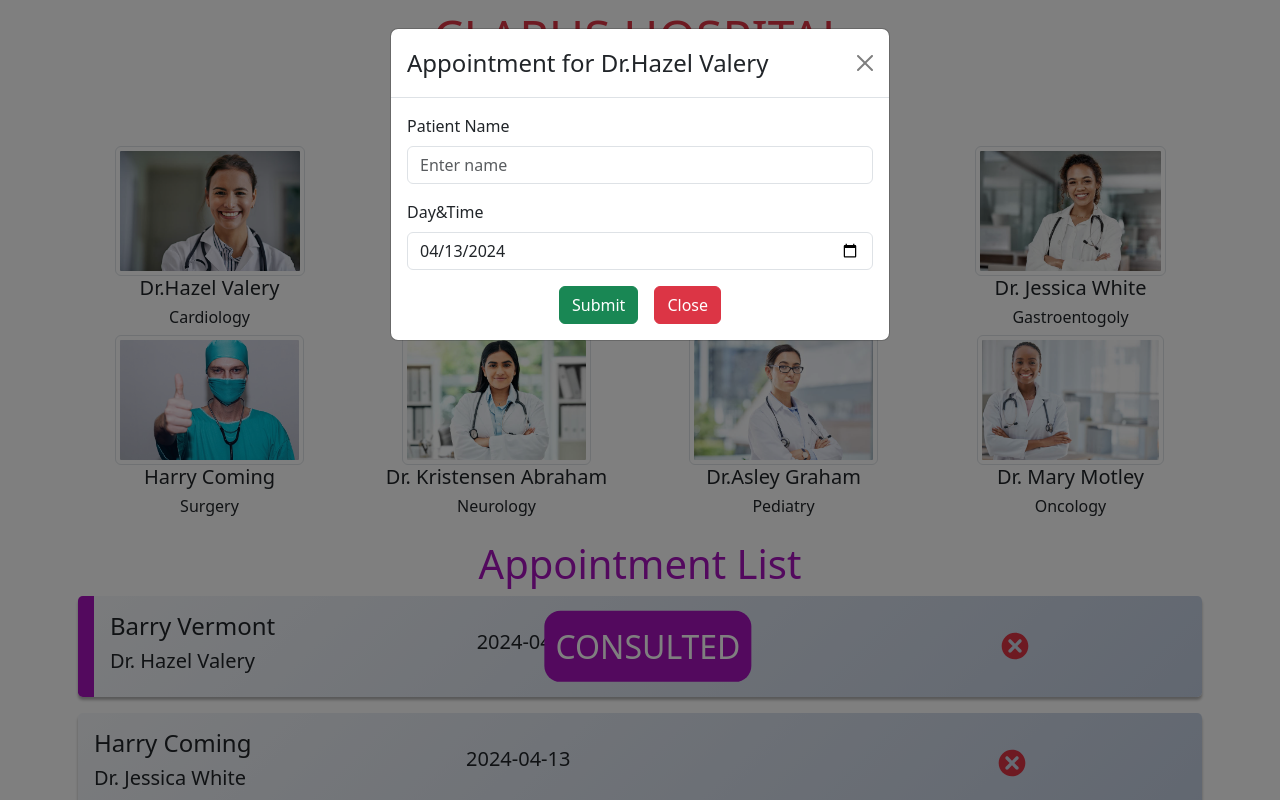
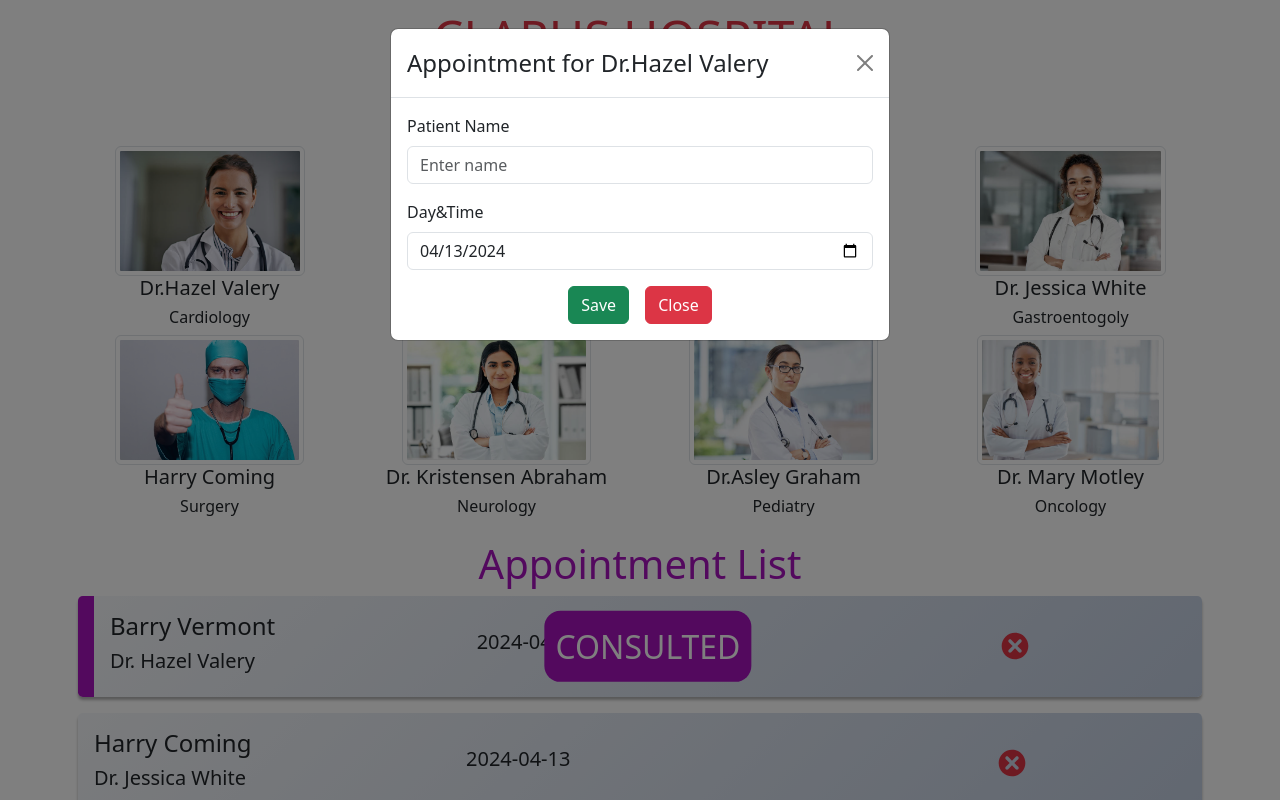
Before and after one commit to sakardogukan/Hospital_Res_Page, a React (Create React App) app: page / in a window 1280 px wide. Both pictures are taken after a click on the picture 209 px from the left and 210 px from the top of the page. Shown: the top 800 px of the page. Built offline with nearby package versions, Linux system fonts and the light colour scheme.

Commit message:
AddModal.jsx file updated

```diff
--- a/src/components/AddModal.jsx
+++ b/src/components/AddModal.jsx
@@ -28,7 +28,7 @@ function AddModal({ show, handleClose, apps, setApps, drName }) {
         </Modal.Header>
         <Modal.Body>
           <Form onSubmit={handleSubmit}>
-            <Form.Group className="mb-3" controlId="formBasicEmail">
+            <Form.Group className="mb-3" controlId="name">
               <Form.Label>Patient Name</Form.Label>
               <Form.Control
                 type="text"
@@ -48,14 +48,16 @@ function AddModal({ show, handleClose, apps, setApps, drName }) {
                 value={date}
               />
             </Form.Group>
+
             <div className="text-center">
               <Button variant="success" type="Save" className="me-3">
-                Submit
+                Save
               </Button>
               <Button variant="danger" onClick={handleClose}>
                 Close
               </Button>
             </div>
+
           </Form>
         </Modal.Body>
       </Modal>
```
